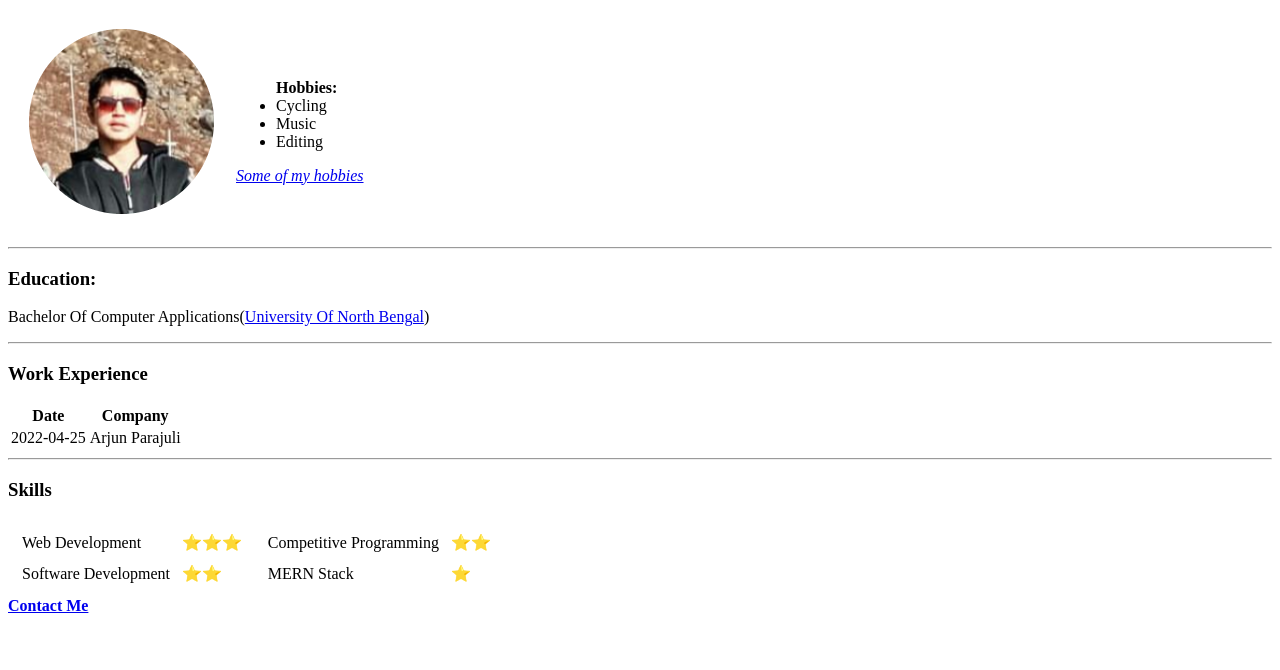
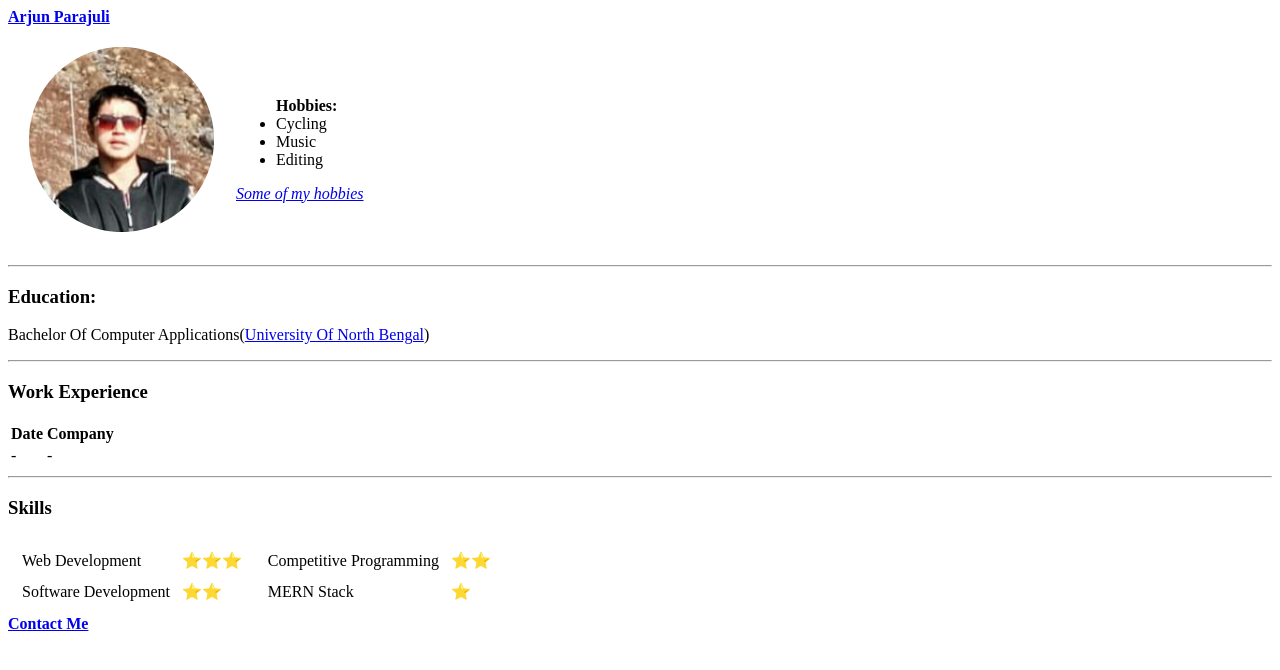
Before and after one commit to ArjunParajuli/CV, a plain HTML site: page index.html in a window 1280 px wide. Drawn offline with Linux system fonts and the light colour scheme.

Commit message:
Update index.html

```diff
--- a/index.html
+++ b/index.html
@@ -9,6 +9,7 @@
 </head>
 
 <body>
+    <strong><a href="https://www.linkedin.com/feed/?trk=IN-SEM_google-adwords_Jordan-brand-sign-up">Arjun Parajuli</a></strong>
         <table cellspacing="20">
             <tr>
                 <td> <img src="arjun-modified.png" alt="Arjun Photo Pose"></td>
@@ -22,7 +23,7 @@
         </table>
         <hr>
         <h3>Education:</h3>
-        <p>Bachelor Of Computer Applications(<a href="#">University Of North Bengal</a>)</p>
+        <p>Bachelor Of Computer Applications(<a href="https://www.nbu.ac.in/">University Of North Bengal</a>)</p>
 
         <hr>
 
@@ -36,8 +37,8 @@
             </thead>
             <tbody>
                 <tr>
-                    <td>2022-04-25</td>
-                    <td>Arjun Parajuli</td>
+                    <td>-</td>
+                    <td>-</td>
                 </tr>
             </tbody>
         </table>
```
